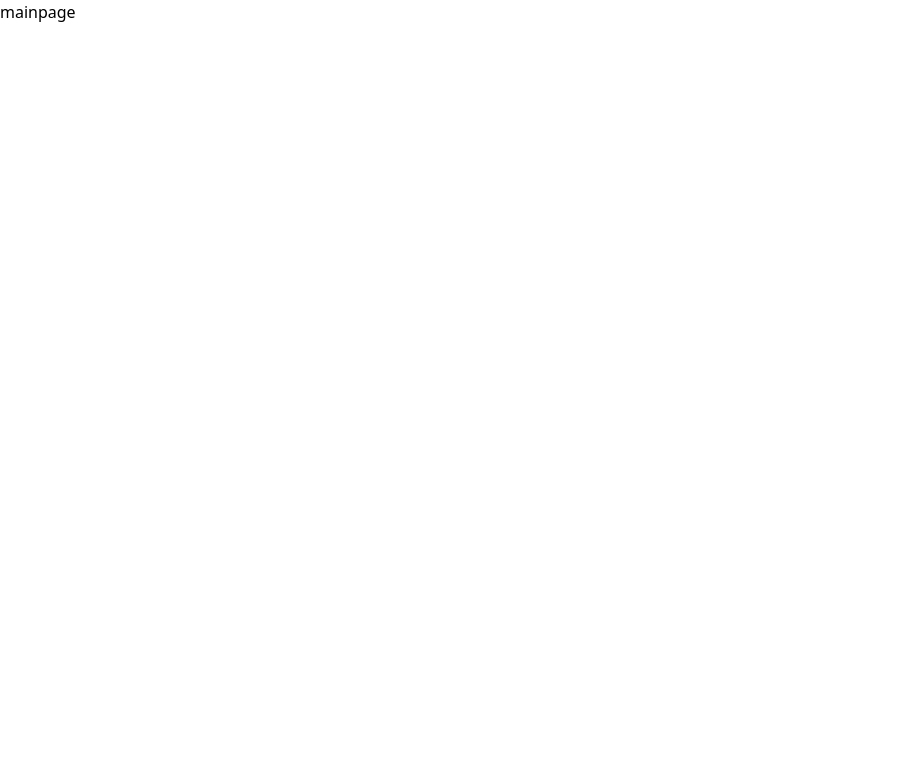
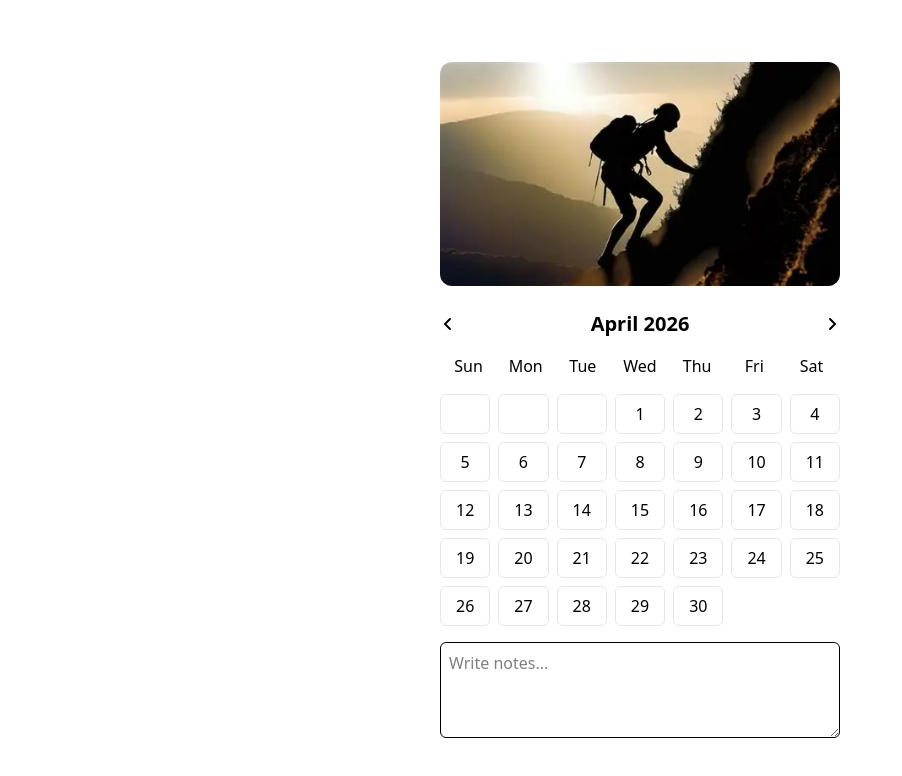
Before and after one commit to vijaydevguy/calendar_project, a Next.js app: page / in a window 1280 px wide. Shown: the top 776 px of the page, without its empty margins (0-902 px from the left). Built offline with nearby package versions, Linux system fonts and the light colour scheme.

Commit message:
ui_and_date

```diff
--- /dev/null
+++ b/app/calender/Calender.tsx
@@ -0,0 +1,100 @@
+"use client";
+import { assets } from "@/assets/assets";
+import { generateCalendar } from "@/utils/generateDates";
+import Image from "next/image";
+import { useState } from "react";
+
+import { FaAngleLeft, FaAngleRight } from "react-icons/fa6";
+
+const Calender = () => {
+  const monthNames = [
+    "January",
+    "February",
+    "March",
+    "April",
+    "May",
+    "June",
+    "July",
+    "August",
+    "September",
+    "October",
+    "November",
+    "December",
+  ];
+
+  const [currentDate, setCurrentDate] = useState(new Date());
+
+  const handleNext = () => {
+    setCurrentDate(
+      new Date(currentDate.getFullYear(), currentDate.getMonth() + 1, 1),
+    );
+  };
+
+  const handlePrev = () => {
+    setCurrentDate(
+      new Date(currentDate.getFullYear(), currentDate.getMonth() - 1, 1),
+    );
+  };
+
+  const dates = generateCalendar(currentDate);
+
+  return (
+    <div className="max-w-5xl mx-auto p-4 flex h-screen w-full justify-center items-center">
+      <div className="flex flex-col gap-6">
+        {/* LEFT - IMAGE */}
+        <div className="flex justify-center items-center">
+          <Image
+            src={assets.img}
+            alt="calendar"
+            width={400}
+            height={400}
+            className="rounded-xl object-cover select-none pointer-events-none"
+          />
+        </div>
+
+        {/* RIGHT - CALENDAR + NOTES */}
+        <div className="flex flex-col gap-4">
+          {/* HEADER */}
+          <div className="flex justify-between items-center">
+            <button onClick={handlePrev}>
+              <FaAngleLeft />
+            </button>
+            <h2 className="text-xl font-semibold">
+              {monthNames[currentDate.getMonth()]} {currentDate.getFullYear()}
+            </h2>
+            <button onClick={handleNext}>
+              <FaAngleRight />
+            </button>
+          </div>
+
+          {/* DAYS HEADER */}
+          <div className="grid grid-cols-7 text-center font-medium">
+            {["Sun", "Mon", "Tue", "Wed", "Thu", "Fri", "Sat"].map((day) => (
+              <p key={day}>{day}</p>
+            ))}
+          </div>
+
+          {/* GRID */}
+          <div className="grid grid-cols-7 gap-2">
+            {dates.map((day, i) => (
+              <div
+                key={i}
+                className="h-10 flex items-center justify-center border border-gray-200 rounded-md"
+              >
+                {day || ""}
+              </div>
+            ))}
+          </div>
+
+          {/* NOTES */}
+          <textarea
+            placeholder="Write notes..."
+            className="border rounded-md p-2 h-24 max-h-[120px] min-h-[48px]"
+          />
+        </div>
+      </div>
+    </div>
+  );
+};
+
+export default Calender;
--- a/app/page.tsx
+++ b/app/page.tsx
@@ -1,9 +1,10 @@
 import Image from "next/image";
+import Calender from "./calender/Calender";
 
 export default function Home() {
   return (
     <div>
-      mainpage
+      <Calender />
     </div>
   );
 }
--- /dev/null
+++ b/assets/assets.tsx
@@ -0,0 +1,5 @@
+import img from "./OIP.webp";
+
+export const assets = {
+  img: img,
+};
--- a/package.json
+++ b/package.json
@@ -11,7 +11,8 @@
   "dependencies": {
     "next": "16.2.2",
     "react": "19.2.4",
-    "react-dom": "19.2.4"
+    "react-dom": "19.2.4",
+    "react-icons": "^5.6.0"
   },
   "devDependencies": {
     "@tailwindcss/postcss": "^4",
--- /dev/null
+++ b/utils/generateDates.tsx
@@ -0,0 +1,43 @@
+export const generateCalendar = (date: any) => {
+  const year = date.getFullYear();
+  const month = date.getMonth();
+
+  const firstDay = new Date(year, month, 1).getDay();
+  const daysInMonth = new Date(year, month + 1, 0).getDate();
+
+  const days = [];
+
+  // empty slots
+  for (let i = 0; i < firstDay; i++) {
+    days.push(null);
+  }
+
+  // actual days
+  for (let i = 1; i <= daysInMonth; i++) {
+    days.push(i);
+  }
+
+  return days;
+};
+
+
+
+// export const generateCalendar = (date: any) => {
+//   const year = date.getFullYear();
+//   const month = date.getMonth();
+
+//   const firstDay = new Date(year, month, 1).getDay();
+//   const daysInMonth = new Date(year, month + 1, 0).getDate();
+
+//   const dates = [];
+
+//   for (let i = 0; i < firstDay; i++) {
+//     dates.push(null);
+//   }
+
+//   for (let i = 1; i <= daysInMonth; i++) {
+//     dates.push(i);
+//   }
+
+//   return dates;
+// };
```
Also changed, not shown: assets/OIP.webp (added), 1 other file (tests, documents, lock files or other folders).
